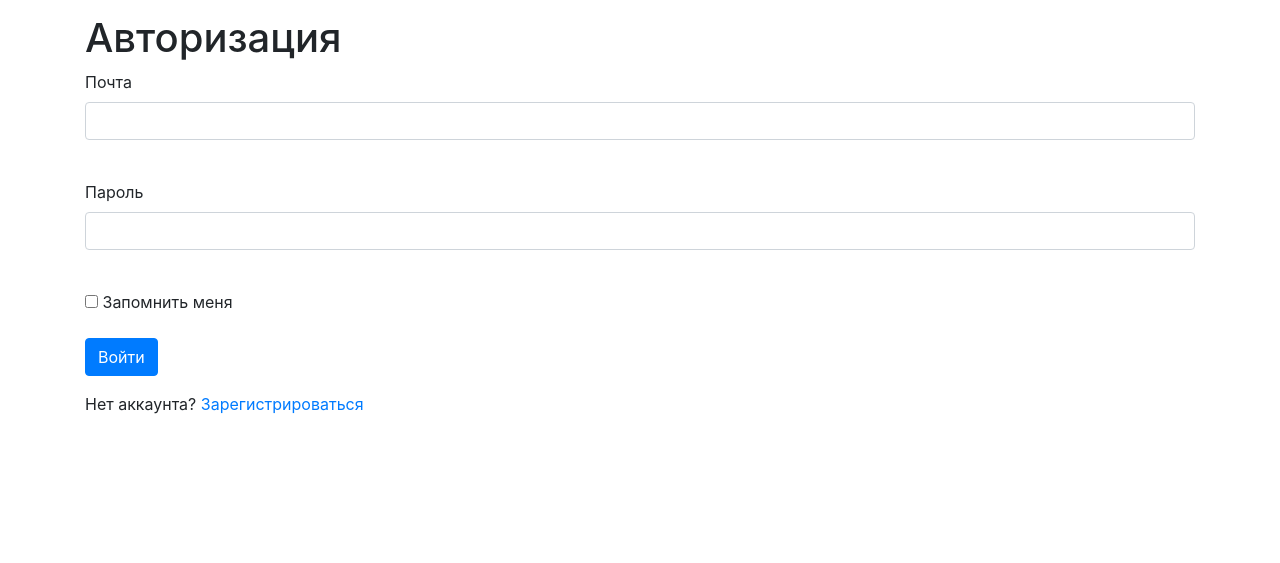
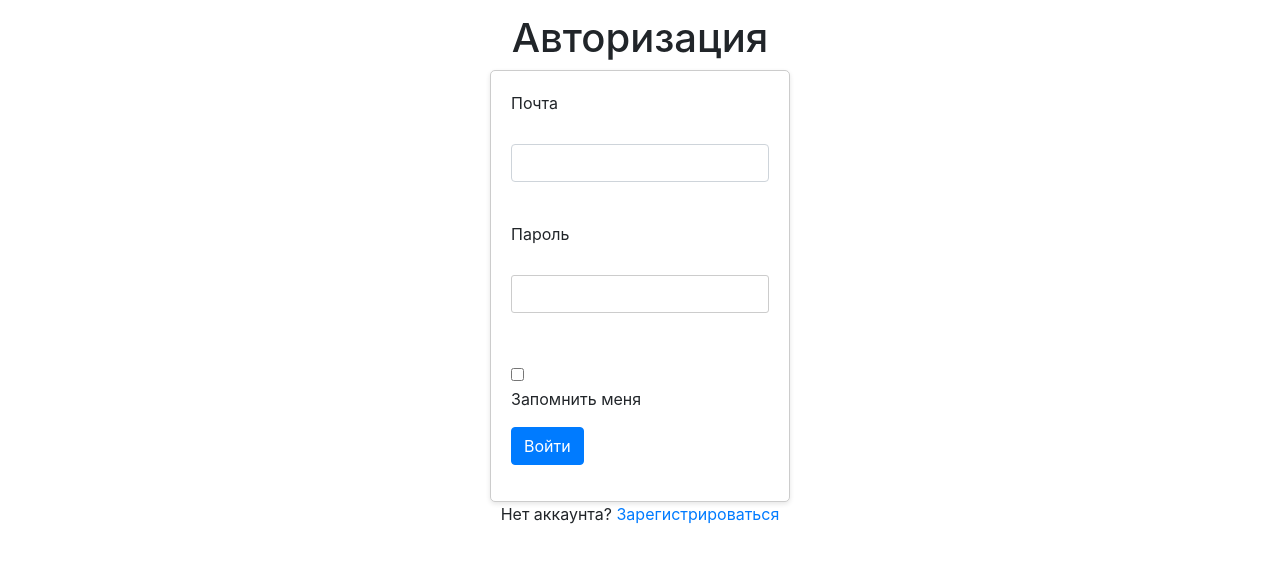
Before and after one commit to Deltawaver/WildPrice, a Flask app: page /login in a window 1280 px wide. Shown: the part 86-649 px from the top of the page. Run offline with Flask 3, Linux system fonts and the light colour scheme; some libraries are stand-ins or nearby versions.

Commit message:
patch 3
- добавлен стиль для формы регистрации и логина

```diff
--- a/static/css/style.css
+++ b/static/css/style.css
@@ -28,3 +28,57 @@
 .container {
 margin-top: 100px; /* Adjust spacing as needed */
 }
+
+.login-container {
+  width: 300px; /* Adjust width as needed */
+  margin: 0 auto; /* Center the form horizontally */
+  padding: 20px;
+  border: 1px solid #ccc;
+  border-radius: 5px;
+  box-shadow: 0 2px 5px rgba(0, 0, 0, 0.1);
+  background-color: #fff;
+}
+
+/* Styling for the login form title (h1) */
+.login-container h1 {
+  text-align: center;
+  margin-bottom: 20px;
+}
+
+/* Styling for the login form labels */
+.login-container label {
+  display: block;
+  margin-bottom: 5px;
+}
+
+/* Styling for the login form input fields (reduced padding) */
+.login-container input[type="text"],
+.login-container input[type="password"] {
+  width: 100%;
+  padding: 5px; /* Reduced padding for less space around text */
+  border: 1px solid #ccc;
+  border-radius: 3px;
+  box-sizing: border-box;
+  margin-bottom: 10px;
+}
+
+/* Styling for the login form "Remember Me" checkbox */
+.login-container .form-check {
+  margin-bottom: 10px;
+}
+
+/* Styling for the login form submit button */
+.login-container button[type="submit"] {
+  background-color: #4CAF50; /* Green */
+  color: white;
+  padding: 12px 20px;
+  border: none;
+  border-radius: 4px;
+  cursor: pointer;
+  width: 100%;
+}
+
+/* Styling for the login form submit button on hover */
+.login-container button[type="submit"]:hover {
+  background-color: #45a049; /* Darker green */
+}
--- a/templates/login.html
+++ b/templates/login.html
@@ -1,8 +1,8 @@
 {% extends "base.html" %}
 
   {% block content %}
-    <h1>Авторизация</h1>
-    <form action="" method="post">
+    <h1 style="text-align: center;">Авторизация</h1>
+    <form action="" method="post" class='login-container'>
       {{ form.hidden_tag() }}
       <p>
         {{ form.email.label }}<br>
@@ -24,10 +24,11 @@
       </p>
       <p>{{ form.remember_me() }} {{ form.remember_me.label }}</p>
       <p>{{ form.submit(type="submit", class="btn btn-primary") }}</p>
-      <div>{{ message }}</div>
+      <div style="color: red;">{{ message }}</div>
+
     </form>
 
-    <p>
+    <p style="text-align: center;">
       Нет аккаунта? <a href="register">Зарегистрироваться</a>
     </p>
   {% endblock %}
--- a/templates/register.html
+++ b/templates/register.html
@@ -1,8 +1,8 @@
 {% extends "base.html" %}
 
   {% block content %}
-  <h1>Регистрация</h1>
-  <form action="" method="post">
+  <h1 style="text-align: center;">Регистрация</h1>
+  <form action="" method="post" class='login-container'>
     {{ form.hidden_tag() }}
     <p>
       {{ form.email.label }}<br>
@@ -46,7 +46,7 @@
     {{ message }}
   </form>
 
-  <p>
+  <p style="text-align: center;">
     Уже зарегистрированы? <a href="login">Войти</a>
   </p>
   {% endblock %}
```
